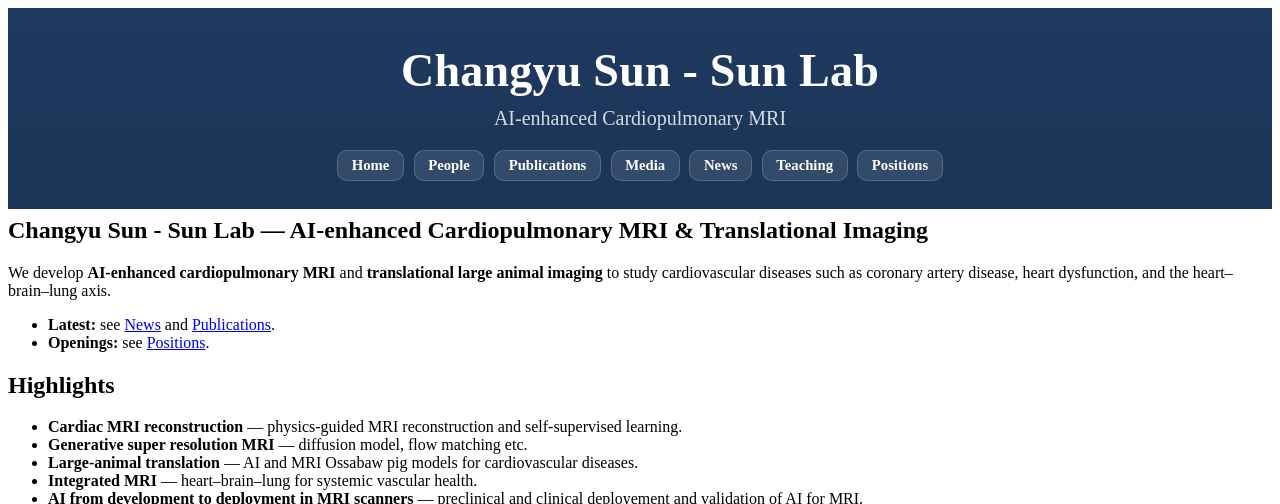
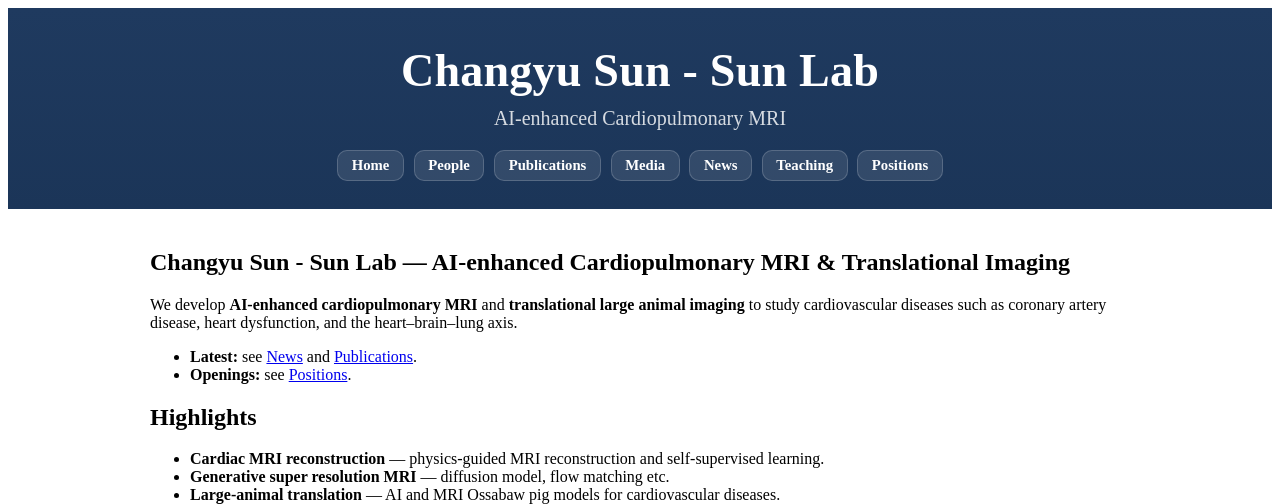
Before and after one commit to MRImagingLab/research, a Jekyll site: the page built from index.md, in a window 1280 px wide. Shown: the top 504 px of the page. Built offline with Jekyll 4.4.1, drawn with Linux system fonts in a browser that asks for light colours; grey boxes are pictures that could not be loaded.

Commit message:
Center and constrain main content styles
Added styles to center and constrain the main content area.

```diff
--- a/assets/css/custom.css
+++ b/assets/css/custom.css
@@ -59,6 +59,13 @@
   border-color: rgba(255,255,255,0.40);
 }
 
+/* ---------- FIX: center + constrain main content ---------- */
+.main-content{
+  max-width: 980px;
+  margin: 0 auto;
+  padding: 2rem 1.25rem;
+}
+
 /* ---------- Make the content area not start with huge bold text ---------- */
 .main-content h1{
   margin-top: 0.5rem;
```
